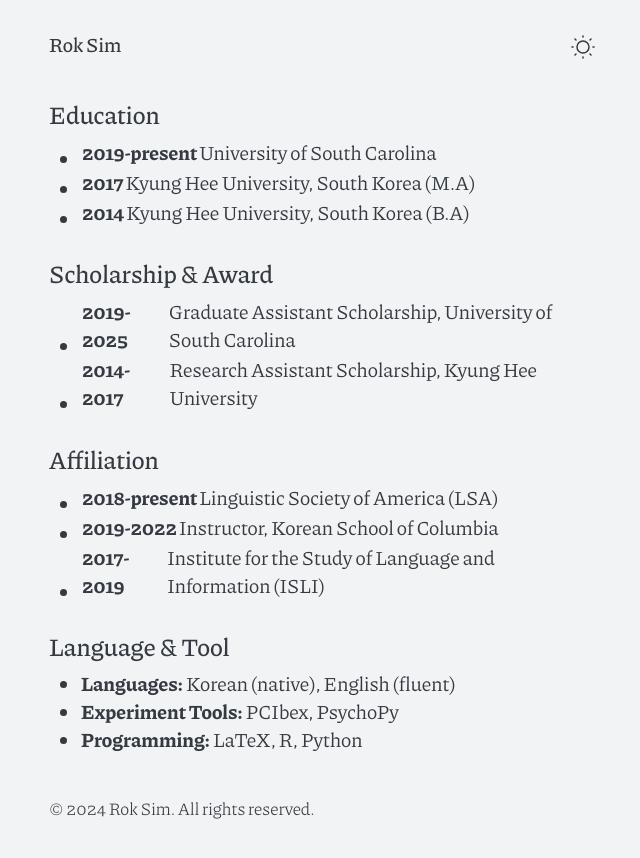
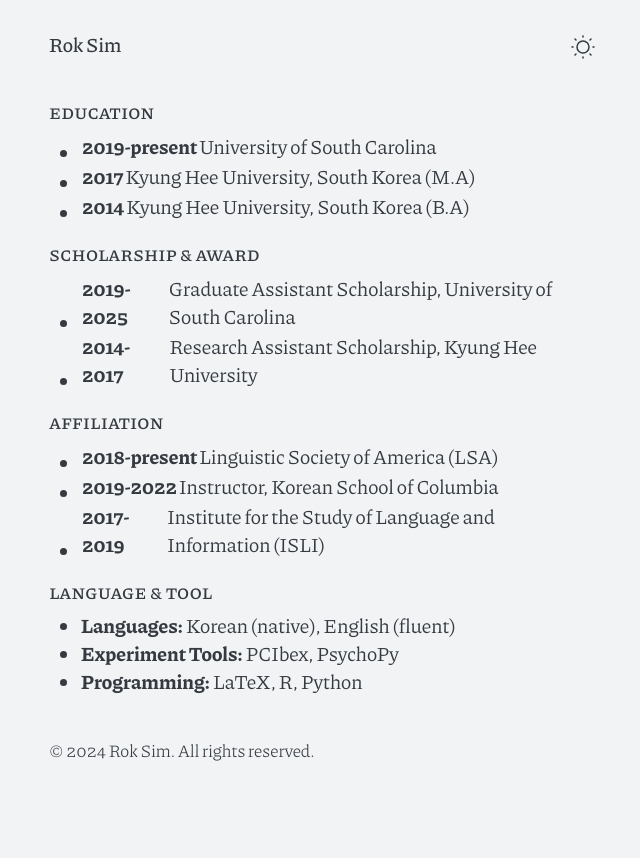
Before and after one commit to rsim89/rsim89.github.io, a Jekyll site: the page built from cv.md, in a window 1280 px wide. Shown: the top 858 px of the page, without its empty margins (318-958 px from the left). Built offline with Jekyll 4.4.1, drawn with Linux system fonts in a browser that asks for light colours.

Commit message:
Update cv.md

```diff
--- a/cv.md
+++ b/cv.md
@@ -3,22 +3,22 @@ layout: cv
 title: CV
 ---
 
-## Education
+### Education
 - **2019-present** | University of South Carolina
 - **2017** | Kyung Hee University, South Korea (M.A)
 - **2014** | Kyung Hee University, South Korea (B.A)
 
-## Scholarship & Award
+### Scholarship & Award
 - **2019-2025** | Graduate Assistant Scholarship, University of South Carolina
 - **2014-2017** | Research Assistant Scholarship, Kyung Hee University
 
-## Affiliation
+### Affiliation
 
 - **2018-present** | Linguistic Society of America (LSA)
 - **2019-2022** | Instructor, Korean School of Columbia
 - **2017-2019** | Institute for the Study of Language and Information (ISLI)
 
-## Language & Tool
+### Language & Tool
 
 - **Languages:** Korean (native), English (fluent)
 - **Experiment Tools:** PCIbex, PsychoPy
```
